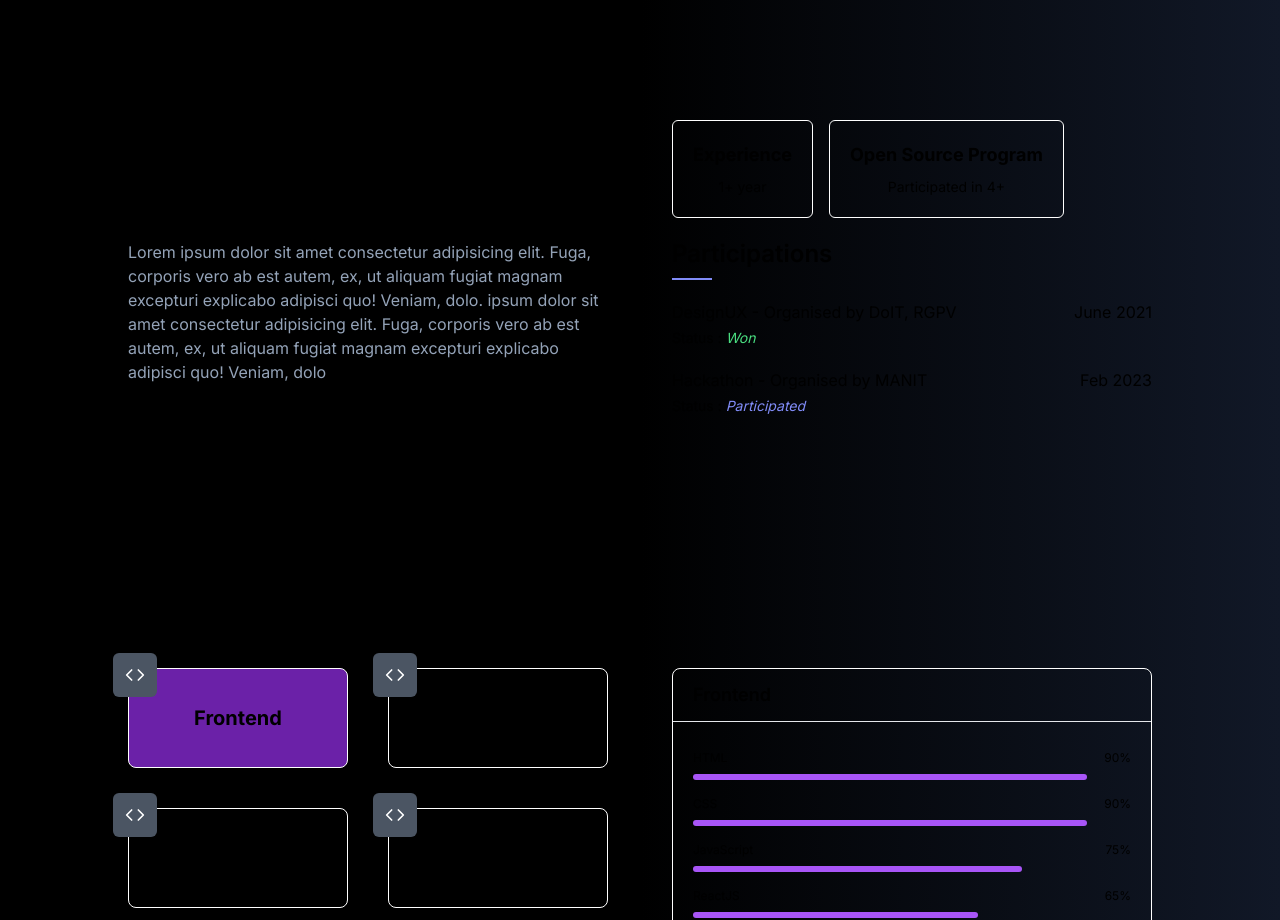
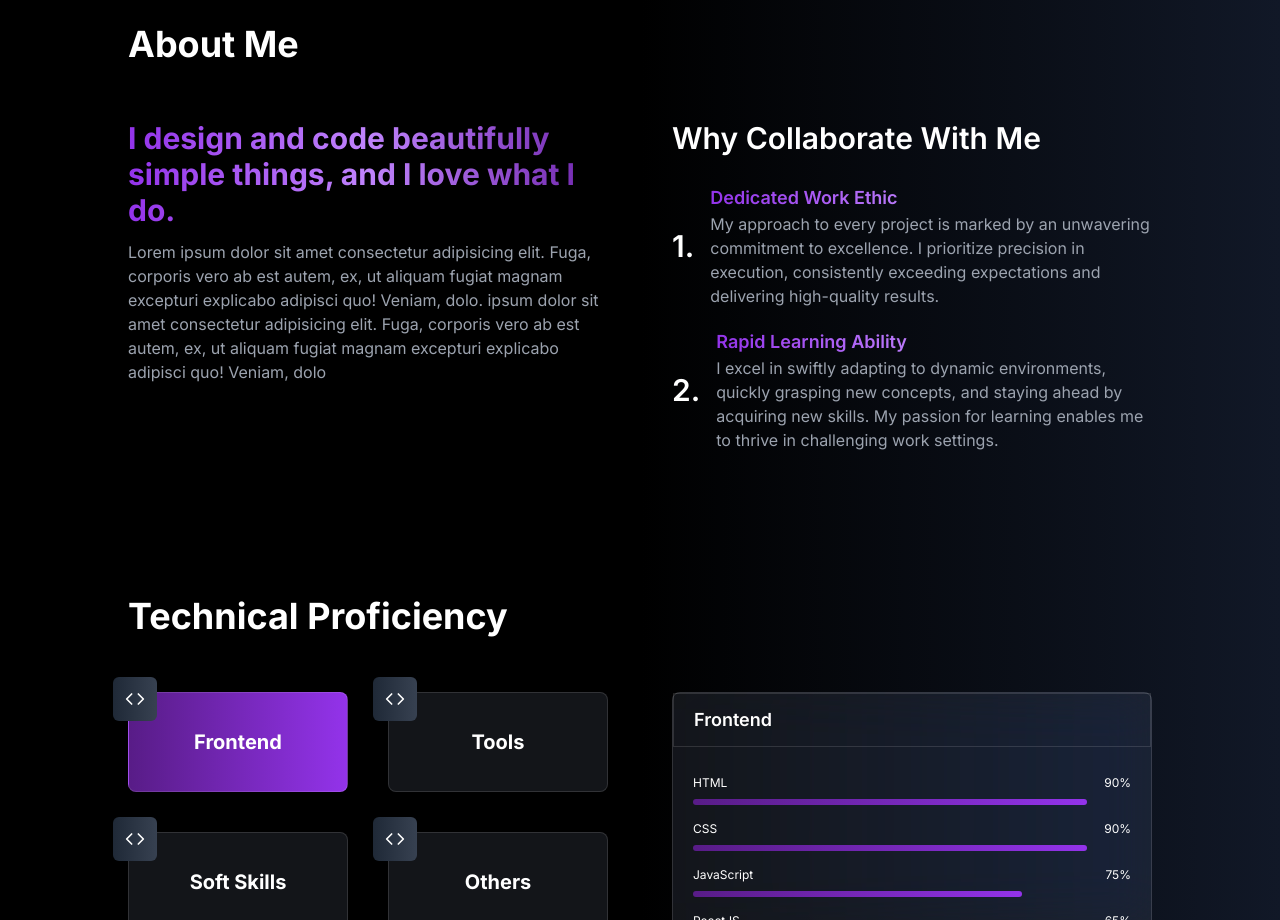
Before and after one commit to khushimarothi/Portfolio, a Next.js app: page / in a window 1280 px wide. Shown: the part 880-1800 px from the top of the page. Built offline with nearby package versions, Linux system fonts and the light colour scheme.

Commit message:
updated styling and added new side in about

```diff
--- a/src/app/components/About.tsx
+++ b/src/app/components/About.tsx
@@ -1,6 +1,12 @@
 import { LuAward } from "react-icons/lu";
 
 const About = () => {
+    const textStyles = {
+        backgroundImage: 'linear-gradient(to right, rgb(147, 51, 234), rgb(192, 132, 252), rgb(107, 33, 168))',
+        WebkitBackgroundClip: 'text',
+        backgroundClip: 'text',
+        color: 'transparent',
+    };
     return (
         <>
             <div className="flex justify-center items-center lg:px-32 px-8 lg:pt-28 lg:pb-16 py-10 bg-gradient-to-r from-black via-black to-gray-900 ">
@@ -9,16 +15,18 @@ const About = () => {
                 <div className="lg:pb-14 pb-8">
                         <h1 className="font-bold lg:text-4xl text-2xl ">About Me</h1>
                     </div>
+                    {/* <div className="text-center sm:text-left before:block before:w-20 before:h-2 before:rounded-md before:mx-auto sm:before:mx-0 before:dark:bg-gradient-to-r before:from-purple-800  before:via-purple-600 before:to-purple-400 before:bg-opacity-5  lg:pb-14 pb-8">
+				</div> */}
                     <div className="flex lg:flex-row flex-col justify-evenly  lg:gap-16 gap-8 ">
 
                     <div className="flex flex-col  flex-1 gap-3 ">
-                        <h3 className="lg:text-3xl text-lg font-bold">I design and code beautifully simple things, and I love what I do.</h3>
-                            <p className="lg:text-base text-sm text-slate-400">Lorem ipsum dolor sit amet consectetur adipisicing elit. Fuga, corporis vero ab est autem, ex, ut aliquam fugiat magnam excepturi explicabo adipisci quo! Veniam, dolo. ipsum dolor sit amet consectetur adipisicing elit. Fuga, corporis vero ab est autem, ex, ut aliquam fugiat magnam excepturi explicabo adipisci quo! Veniam, dolo</p>
+                        <h3 className="lg:text-3xl text-lg font-bold" style={textStyles}>I design and code beautifully simple things, and I love what I do.</h3>
+                            <p className="lg:text-base text-sm text-gray-400">Lorem ipsum dolor sit amet consectetur adipisicing elit. Fuga, corporis vero ab est autem, ex, ut aliquam fugiat magnam excepturi explicabo adipisci quo! Veniam, dolo. ipsum dolor sit amet consectetur adipisicing elit. Fuga, corporis vero ab est autem, ex, ut aliquam fugiat magnam excepturi explicabo adipisci quo! Veniam, dolo</p>
                         </div>
 
                     <div className="flex flex-col flex-1 gap-5">
 
-                        <div className="lg:flex flex-row flex-wrap gap-4 hidden">
+                        {/* <div className="lg:flex flex-row flex-wrap gap-4 hidden">
                             <div className="flex flex-col border items-center gap-2 border-white rounded-md p-5 ">
 
                                     <h1 className='lg:text-lg text-base font-bold'>Experience</h1>
@@ -29,10 +37,29 @@ const About = () => {
                                     <h1 className='lg:text-lg text-base font-bold'>Open Source Program</h1>
                                     <h1 className='lg:text-sm text-xs font-normal'>Participated in 4+</h1>
                                 </div>
-                        </div>
+                        </div> */}
 
-<h1 className="lg:text-2xl text-lg font-semibold  pb-2 w-10 border-b-2 border-b-indigo-400">Participations</h1>
-        <div className="">
+<h1 className="lg:text-3xl text-lg font-semibold  pb-2  ">Why Collaborate With Me</h1>
+
+<div className="flex flex-row gap-1 justify-center items-center  ">
+<h1 className="lg:text-3xl text-base font-semibold lg:pr-3 lg:block hidden">1. </h1>
+<div className="flex flex-col ">
+
+    <h1 className="lg:text-lg text-base font-semibold" style={textStyles}> Dedicated Work Ethic</h1>
+    <p className="lg:text-base text-sm text-gray-400"> My approach to every project is marked by an unwavering commitment to excellence. I prioritize precision in execution, consistently exceeding expectations and delivering high-quality results.</p>
+</div>
+</div>
+
+<div className="flex flex-row gap-1 justify-center items-center ">
+<h1 className="lg:text-3xl text-base font-semibold lg:pr-3 lg:block hidden">2. </h1>
+<div className="flex flex-col ">
+
+    <h1 className="lg:text-lg text-base font-semibold" style={textStyles}> Rapid Learning Ability</h1>
+    <p className="lg:text-base text-sm text-gray-400"> I excel in swiftly adapting to dynamic environments, quickly grasping new concepts, and staying ahead by acquiring new skills. My passion for learning enables me to thrive in challenging work settings.</p>
+</div>
+</div>
+
+        {/* <div className="">
                             <div className='flex flex-row flex-wrap justify-between pb-1 '>
                                 <h4 className="text-base">DesignUX - Organised by DoIT, RGPV </h4>
                                 <p className="text-base">June 2021</p>
@@ -45,64 +72,10 @@ const About = () => {
                                 <p className="text-base">Feb 2023</p>
                             </div>
                             <p className="text-sm"> Status : <span className="italic text-indigo-400 font-normal">Participated</span> </p>
-                            </div>
+                            </div> */}
 
                     </div>
 
-                        {/* <div className="flex flex-col  gap-5 ">
-
-                                <div className="flex flex-col border items-center gap-2 border-white rounded-md p-5 ">
-
-                                    <h1 className='lg:text-lg text-base font-bold'>Experience</h1>
-                                    <h1 className='lg:text-sm text-xs font-normal'>1+ year</h1>
-                                </div>
-
-                                <div className="flex flex-col border items-center gap-2 border-white rounded-md p-5 ">
-
-                                    <h1 className='lg:text-lg text-base font-bold'>Projects</h1>
-                                    <h1 className='lg:text-sm text-xs font-normal'>3+ completed</h1>
-                                </div>
-
-                                <div className="flex flex-col border items-center gap-2 border-white rounded-md p-5 ">
-
-                                    <h1 className='lg:text-lg text-base font-bold'>Open Source Program</h1>
-                                    <h1 className='lg:text-sm text-xs font-normal'> Participated in 4+ </h1>
-                                </div>
-                        </div> */}
-
-                        {/* <div className="flex flex-col flex-1">
-                            <h1 className="lg:text-2xl text-lg font-semibold mb-5 pb-2 w-10 border-b-2 border-b-indigo-400">Participations</h1>
-        <div className="pb-3">
-                            <div className='flex flex-row flex-wrap justify-between pb-1 '>
-                                <h4 className="text-base">DesignUX - Organised by DoIT, RGPV </h4>
-                                <p className="text-base">June 2021</p>
-                            </div>
-                            <p className="text-sm"> Status : <span className="italic text-green-400 font-normal">Won</span> </p>
-                            </div>
-                            <div className="pb-3">
-                            <div className='flex flex-row flex-wrap justify-between pb-1 '>
-                                <h4 className="text-base"> Hackathon - Organised by MANIT </h4>
-                                <p className="text-base">Feb 2023</p>
-                            </div>
-                            <p className="text-sm"> Status : <span className="italic text-indigo-400 font-normal">Participated</span> </p>
-                            </div>
-
-                            <h1 className="lg:text-2xl text-lg font-semibold pb-6 pt-6">Position of Responsibility</h1>
-        <div className="pb-3">
-                            <div className='flex flex-row flex-wrap justify-between pb-1 '>
-                                <h4 className="text-base">Open Source Executive</h4>
-                                <p className="text-base">Dec 2022 - Oct 2023</p>
-                            </div>
-                            <p className="text-sm text-gray-400"> Asper</p>
-                            </div>
-                            <div className="pb-3">
-                            <div className='flex flex-row flex-wrap justify-between pb-1 '>
-                                <h4 className="text-base"> Cohead Web Development</h4>
-                                <p className="text-base">Feb 2022 - Nov 2022</p>
-                            </div>
-                            <p className="text-sm text-gray-400"> Asper</p>
-                            </div>
-                        </div> */}
 
                     </div>
                 </div>
--- a/src/app/components/Contact.tsx
+++ b/src/app/components/Contact.tsx
@@ -5,7 +5,7 @@ const Contact = () => {
         <>
             <div className="flex justify-center items-center lg:px-32 px-8 lg:pt-28 lg:pb-16 py-10 bg-gradient-to-r from-black via-black to-gray-900 ">
                 <div className="container mx-auto">
-                    <div className="flex lg:flex-row flex-col lg:gap-16 gap-8 bg-gradient-to-r from-indigo-950 via-gray-900  to-black rounded-lg lg:px-14 lg:py-12 px-8 py-8">
+                    <div className="flex lg:flex-row flex-col lg:gap-16 gap-8 glassmorphism rounded-lg lg:px-14 lg:py-12 px-8 py-8">
 
                         <div className="flex flex-col flex-1 ">
 
--- a/src/app/components/Hero.tsx
+++ b/src/app/components/Hero.tsx
@@ -6,7 +6,6 @@ import bg from "@/app/assets/bg.svg"
 const Hero = () => {
     const textStyles = {
         backgroundImage: 'linear-gradient(to right, rgb(147, 51, 234), rgb(192, 132, 252), rgb(107, 33, 168))',
-
         WebkitBackgroundClip: 'text',
         backgroundClip: 'text',
         color: 'transparent',
@@ -16,15 +15,9 @@ const Hero = () => {
         backgroundColor: 'rgba(0, 0, 0, 0.7)', // You can adjust the alpha (last value) to control the darkness
         backgroundBlendMode: 'multiply',
     };
-    const imgStyles = {
-        objectFit: 'cover',
-        width: '100%',
-        height: '100%',
-        opacity: 0.5,
-    };
     return (
         <>
-            <div  className="flex justify-center items-center lg:px-32 px-8 lg:py-16 py-10 lg:h-[90vh]  overflow-hidden from-purple-900 via-purple-900 to-black relative" style={backgroundStyles} >
+            <div  className="flex justify-center items-center lg:px-32 px-8 lg:py-16 py-10 lg:h-[90vh]  overflow-hidden from-purple-700 via-gray-900 to-black relative" style={backgroundStyles} >
                 <div className='absolute overflow-hidden -top-24 left-0 w-full bg-blend-multiply '>
                 <Image src={bg} alt='img'className='  w-full h-full object-fill ' style={{ opacity: 0.02}} />
                 <Image src={bg} alt='img'className='  w-full h-full object-fill -mt-12 lg:hidden block' style={{ opacity: 0.02}}  />
--- a/src/app/components/Skills.tsx
+++ b/src/app/components/Skills.tsx
@@ -42,29 +42,34 @@ const Skills = () => {
   };
 
   const renderProgressBar = (skills: { skill: string; percentage: number }[]) => (
-    <div className='flex flex-col'>
+    <div className='flex flex-col '>
       {skills.map(({ skill, percentage }) => (
         <div key={skill} className='mb-4'>
           <div className='flex flex-row justify-between'>
             <h2 className='text-xs mb-2'>{skill}</h2>
             <h2 className='text-xs mb-2'>{percentage}%</h2>
           </div>
-          <div className='bg-stroke dark:bg-white relative h-1.5 w-full rounded-2xl'>
-            <div className={`bg-purple-500 absolute top-0 left-0 h-full rounded-2xl`} style={{ width: `${percentage}%` }}></div>
+          <div className='bg-stroke dark:bg-gray-300 relative h-1.5 w-full rounded-2xl'>
+            <div className={` bg-gradient-to-r from-purple-900  to-purple-600 absolute top-0 left-0 h-full rounded-2xl`} style={{ width: `${percentage}%` }}></div>
           </div>
         </div>
       ))}
     </div>
   );
 
+  const [isHovered, setHovered] = useState(false)
   return (
     <>
       <div className="flex justify-center items-center lg:px-32 px-8 lg:py-20 py-10 bg-gradient-to-r from-black via-black to-gray-900 ">
 
         <div className="container mx-auto">
-<div className="lg:pb-14 pb-8">
+        {/* <div className="text-center sm:text-right before:block before:w-20 before:h-2 before:mb-2 before:rounded-md before:mx-auto sm:before:mx-0 before:dark:bg-gradient-to-r before:from-purple-800
+          before:via-purple-600 before:to-purple-400 before:bg-opacity-80 ">
+				</div> */}
+          <div className=" lg:pb-14 pb-8">
             <h1 className="font-bold lg:text-4xl text-2xl ">Technical Proficiency</h1>
           </div>
+
           <div className="flex lg:flex-row flex-col justify-evenly  lg:gap-16 gap-8 ">
 
             <div className="flex flex-col gap-5 flex-1">
@@ -73,12 +78,14 @@ const Skills = () => {
                 {['Frontend', 'Tools', 'Soft Skills', 'Others'].map((category) => (
                   <div
                     key={category}
-   className={`border gap-10 border-white rounded-lg p-5 relative grid items-center justify-center cursor-pointer h-[100px] ${
-     selectedCategories.includes(category) ? 'bg-purple-800' : ''
-   }`}
+                    className={`gap-10 rounded-lg p-5 relative grid items-center justify-center cursor-pointer h-[100px] glassmorphism
+   ${selectedCategories.includes(category) ? 'bg-gradient-to-r from-purple-900 to-purple-600 glassmorphism' : '  '}
+   ${isHovered && !selectedCategories.includes(category) ? 'hover:bg-gradient-to-r hover:from-purple-900 hover:to-purple-600' : ''}`}
                     onClick={() => handleCategoryChange(category)}
+                    onMouseEnter={() => setHovered(true)}
+                    onMouseLeave={() => setHovered(false)}
                   >
-   <div className='absolute -top-4 -left-4  text-white bg-gray-600 px-3 py-3 rounded-md text-center '>
+                    <div className='absolute -top-4 -left-4  text-white bg-gradient-to-r from-gray-800 to-gray-700 px-3 py-3 rounded-md text-center '>
                       <FiCode className="text-xl  text-white text-center" />
                     </div>
                     <h1 className="lg:text-xl text-sm font-bold text-center break-all">{category}</h1>
@@ -91,9 +98,9 @@ const Skills = () => {
             </div>
 
             <div className="flex flex-col gap-5 flex-1 ">
-        <div className="border border-white rounded-lg">
+              <div className=" rounded-lg glassmorphism">
 
-<div className='border-b mb-2'>
+                <div className=' mb-2' style={{ border: '1px solid rgba(255, 255, 255, 0.125)' }}>
                   <p className='px-5 py-3 lg:text-lg text-sm font-semibold'>{selectedCategories[0]} </p>
                 </div>
 
--- a/src/app/components/SocialLink.tsx
+++ b/src/app/components/SocialLink.tsx
@@ -61,7 +61,7 @@ const SocialLinks: React.FC = () => {
           <li
             key={id}
             className={
-              "flex flex-row justify-center items-center w-28 h-10 px-2 py-4 ml-[-80px] text-sm  hover:ml-[-10px] hover:rounded-md duration-300 bg-gray-700" +
+              "flex flex-row justify-center items-center w-28 h-10 px-2 py-4 ml-[-80px] text-sm  hover:ml-[-10px] hover:rounded-md duration-300 bg-gradient-to-r from-gray-800 to-gray-700" +
               " " +
               style
             }
--- a/src/app/globals.css
+++ b/src/app/globals.css
@@ -58,3 +58,9 @@ body {
   background-color: rgba(0, 0, 0, 0.1);
   border-radius: 6px;
 }
+.glassmorphism {
+  backdrop-filter: blur(25px) saturate(200%);
+  -webkit-backdrop-filter: blur(25px) saturate(200%);
+  background-color: rgba(75, 85, 99, 0.25);
+  border: 1px solid rgba(255, 255, 255, 0.125);
+}
--- a/src/app/page.tsx
+++ b/src/app/page.tsx
@@ -10,7 +10,7 @@ import Contact from "./components/Contact";
 
 export default function Home() {
   return (
-    <div>
+    <div className="text-white">
       <Navbar />
       <SocialLink />
       <Hero />
```
Also changed, not shown: src/app/components/Experience.tsx (+14 -11 lines). Lines whose indentation alone changed are shown as unchanged.
